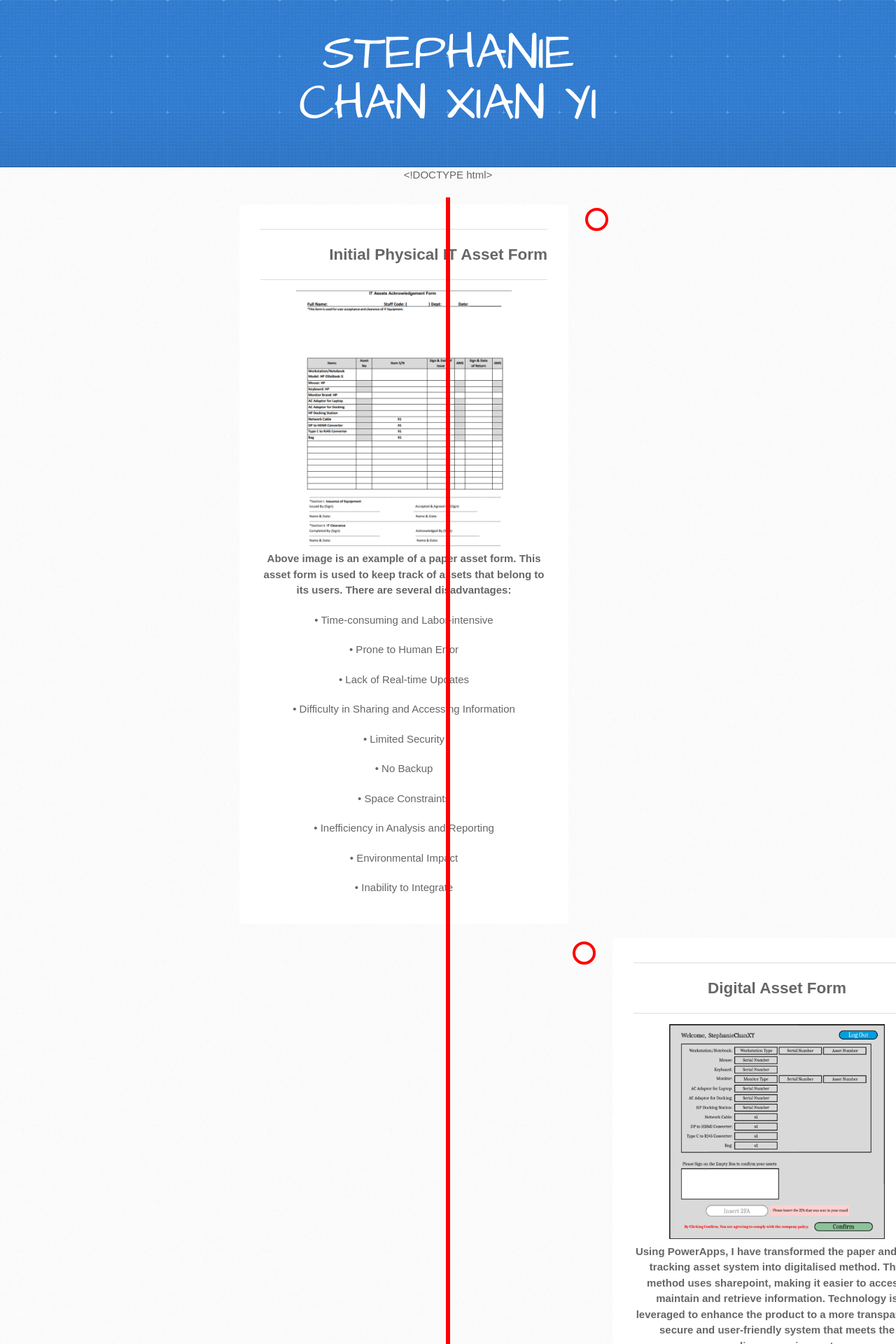
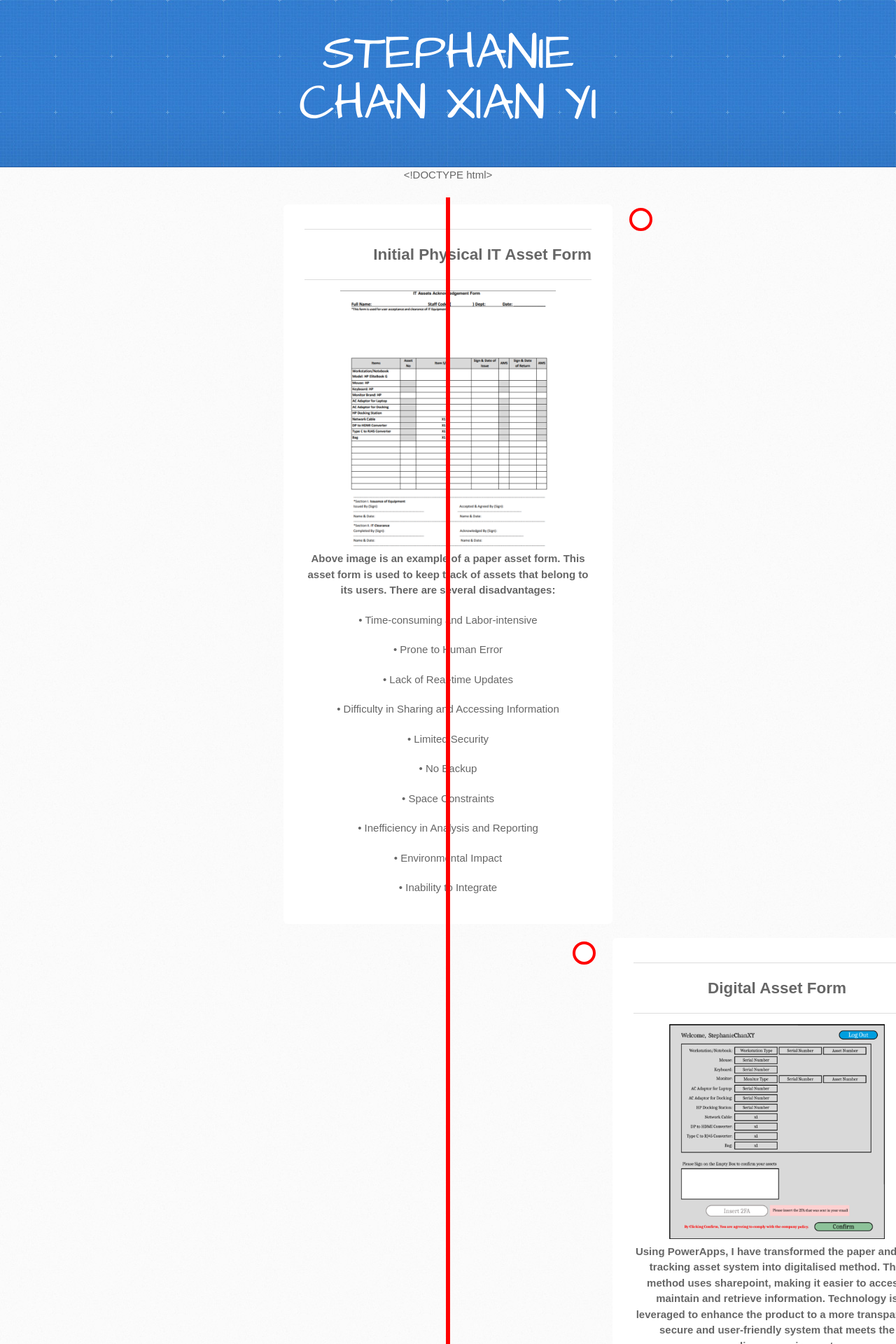
Before and after one commit to xianyichan/stephaniechan.github.io, a Jekyll site: the page built from project02.md, in a window 1280 px wide. Shown: the top 1920 px of the page at 70% size. Built offline with Jekyll 4.4.1, drawn with Linux system fonts in a browser that asks for light colours; our own code applies the rules of GitHub Pages for plain Markdown files; the repository's description, which GitHub fills in, is left out.

Commit message:
Update project02.md

```diff
--- a/project02.md
+++ b/project02.md
@@ -7,11 +7,6 @@
 <style>
   body {
     font-family: Arial, sans-serif;
-  }
-  .timeline {
-    position: relative;
-    max-width: 1200px;
-    margin: 0 auto;
   }
   .timeline::after {
     content: '';
@@ -64,7 +56,7 @@
 </head>
 <body>
 
-<div class="timeline">
+<div class="timeline" style="position: relative; max-width: 1200px; margin: 0 auto">
   <div class="container left">
     <div class="content">
       <hr>
@@ -85,7 +77,7 @@
       <p>• Inability to Integrate</p>
     </div>
   </div>
-  <div class="container right">
+  <div class="container right" style="left: 50%;">
     <div class="content">
       <hr>
       <h2>Digital Asset Form</h2>
@@ -94,7 +86,7 @@
       <p style="font-weight: bolder;">Using PowerApps, I have transformed the paper and pen tracking asset system into digitalised method. This method uses sharepoint, making it easier to access, maintain and retrieve information. Technology is leveraged to enhance the product to a more transparent, secure and user-friendly system that meets the compliance requirements.</p>
     </div>
   </div>
-  <div class="container left">
+  <div class="container left" style="left: -6.7%">
     <div class="content">
       <h2 style="text-align: right">Flow & Process</h2>
       <embed src="./docs/Project Proposal.pdf" type="application/pdf" width="600" height="400" />
```
Also changed, not shown: other parts of project02.md (+0 -3 lines).
